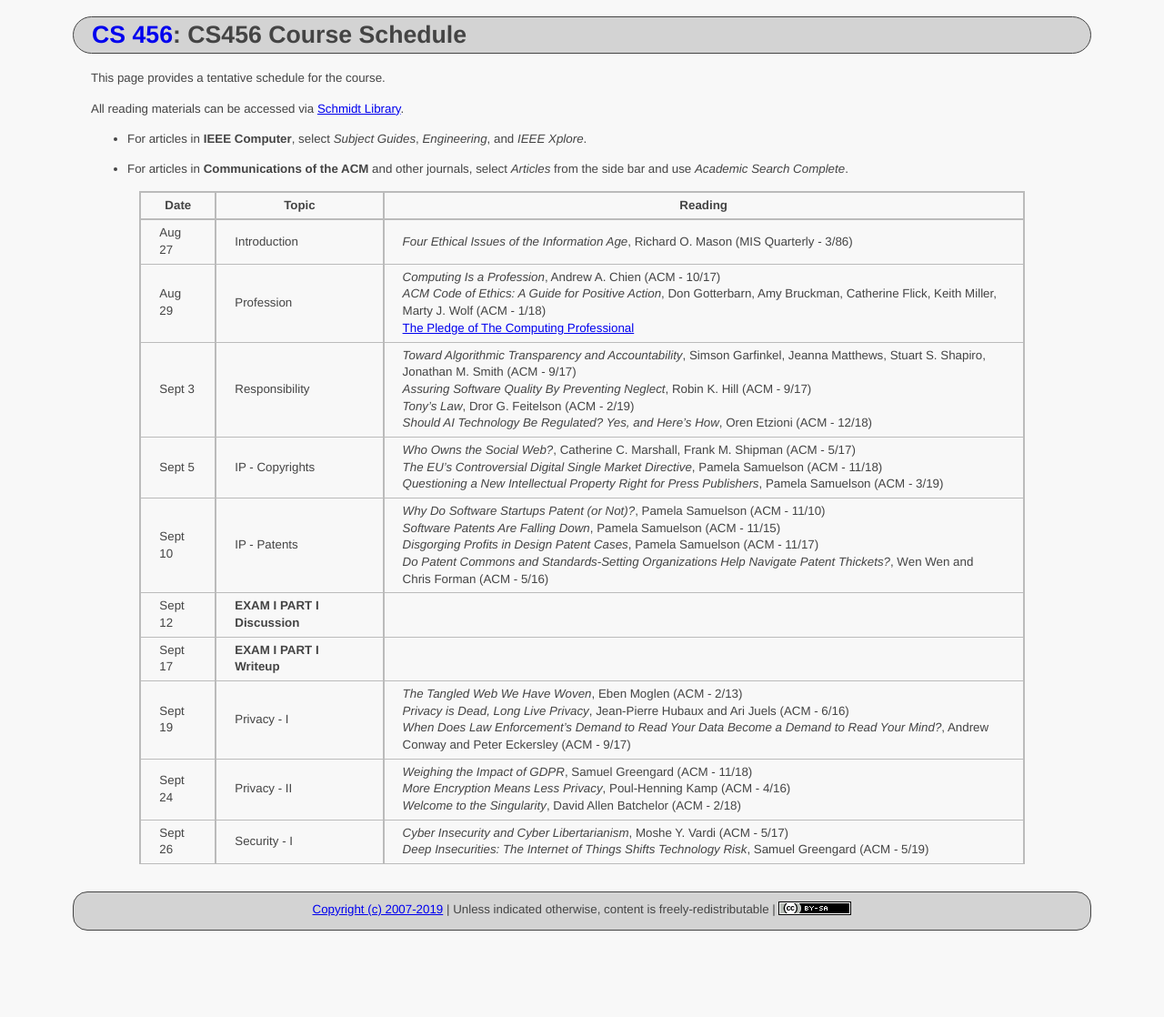
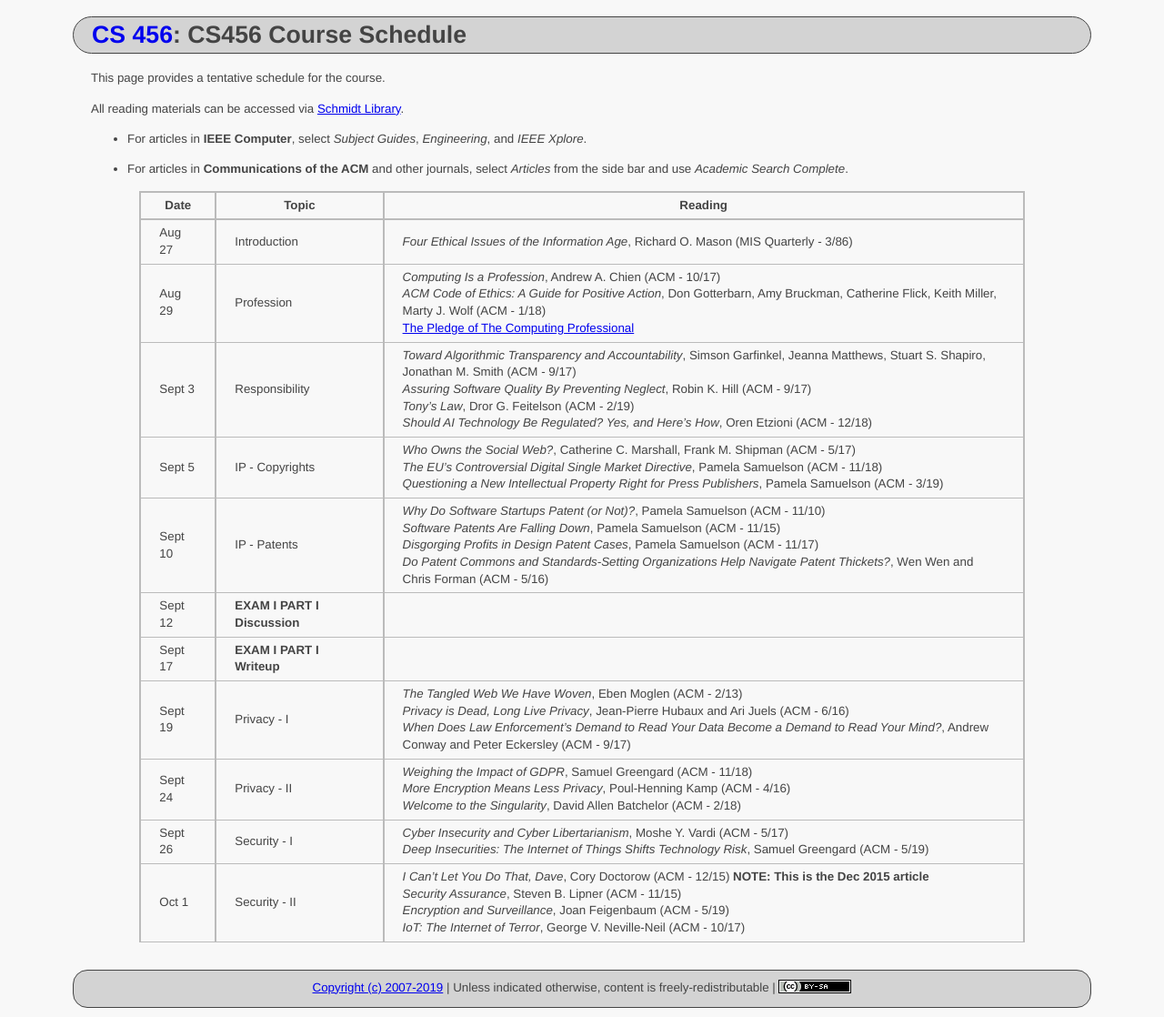
Before and after one commit to ycpcs/cs456-fall2019, a Jekyll site: the page built from schedule/index.md, in a window 1280 px wide. Shown: the whole page at 91% size. Built offline with Jekyll 4.4.1, drawn with Linux system fonts in a browser that asks for light colours; before the commit the page ends 1033 px from its top, so only the background shows below that.

Commit message:
add security ii articles
add security ii articles

```diff
--- a/schedule/index.md
+++ b/schedule/index.md
@@ -24,6 +24,7 @@ All reading materials can be accessed via [Schmidt Library](http://library.ycp.e
 > Sept 19 | Privacy - I         | *The Tangled Web We Have Woven*, Eben Moglen (ACM - 2/13) <br /> *Privacy is Dead, Long Live Privacy*, Jean-Pierre Hubaux and Ari Juels (ACM - 6/16) <br /> *When Does Law Enforcement's Demand to Read Your Data Become a Demand to Read Your Mind?*, Andrew Conway and Peter Eckersley (ACM - 9/17) |
 > Sept 24 | Privacy - II        | *Weighing the Impact of GDPR*, Samuel Greengard (ACM - 11/18) <br /> *More Encryption Means Less Privacy*, Poul-Henning Kamp (ACM - 4/16) <br /> *Welcome to the Singularity*, David Allen Batchelor (ACM - 2/18) |
 > Sept 26 | Security - I        | *Cyber Insecurity and Cyber Libertarianism*, Moshe Y. Vardi (ACM - 5/17) <br /> *Deep Insecurities: The Internet of Things Shifts Technology Risk*, Samuel Greengard (ACM - 5/19)|
+> Oct 1   | Security - II       | *I Can't Let You Do That, Dave*, Cory Doctorow (ACM - 12/15) **NOTE: This is the Dec 2015 article** <br /> *Security Assurance*, Steven B. Lipner (ACM - 11/15) <br /> *Encryption and Surveillance*, Joan Feigenbaum (ACM - 5/19) <br /> *IoT: The Internet of Terror*, George V. Neville-Neil (ACM - 10/17)|
 
 
 <!--
```
